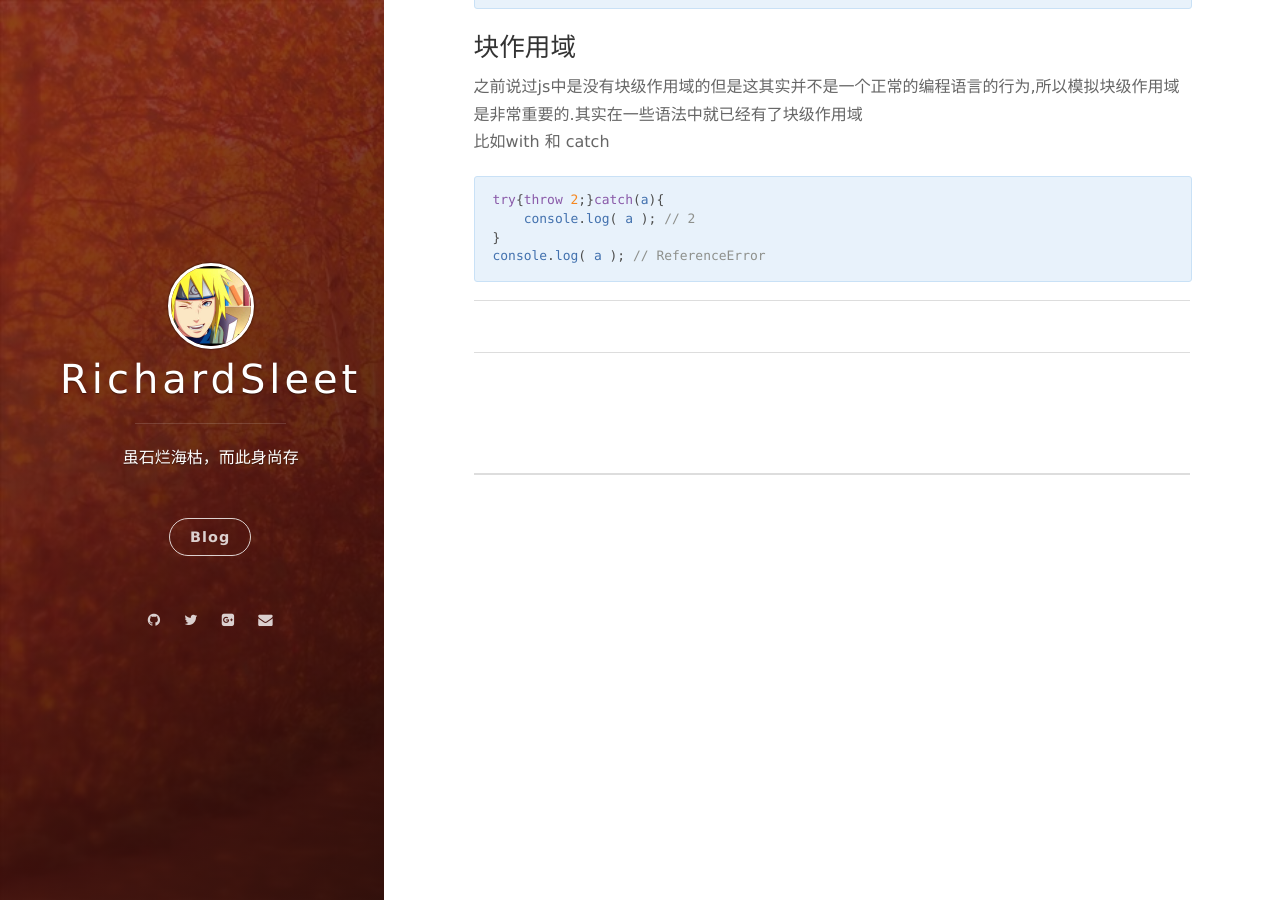
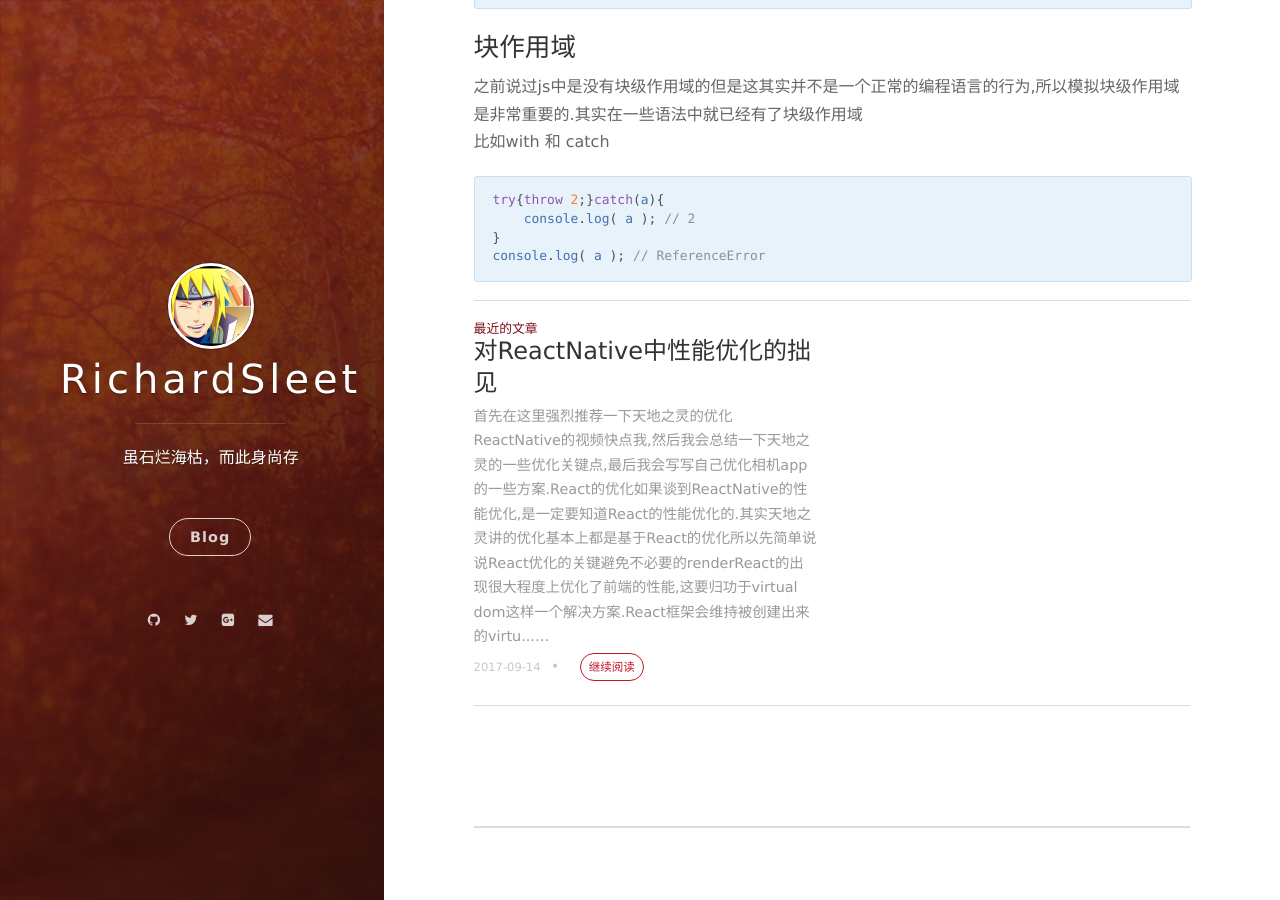
Before and after one commit to RichardSleet/RichardSleet.github.io, a Jekyll site: the page built from _posts/2017-07-11-Learning-Notes-YDKJS-1.md, in a window 1280 px wide and 900 px high, scrolled down 19585 px. Built offline with Jekyll 4.4.1, drawn with Linux system fonts in a browser that asks for light colours; nearby versions of some CDN libraries; comment, search, counter and statistics services are not loaded.

Commit message:
add react-native share

````diff
--- a/_drafts/2017-09-14-React-Native-Share.md
+++ b/_posts/2017-09-14-React-Native-Share.md
@@ -3,11 +3,11 @@ layout: post
 title: 对ReactNative中性能优化的拙见
 category: ReactNative-SHARE
 ---
-首先在这里非常强烈的推荐十分推荐天地之灵的优化reactnative的视频[快点我](http://i.youku.com/i/UMzM5ODI5MDA4MA==/videos?order=2),然后我会总结一下天地之灵的一些优化关键点,最后我会写写自己优化相机app的一些方案.
+首先在这里强烈推荐一下天地之灵的优化ReactNative的视频[快点我](http://i.youku.com/i/UMzM5ODI5MDA4MA==/videos?order=2),然后我会总结一下天地之灵的一些优化关键点,最后我会写写自己优化相机app的一些方案.
 ### React的优化
 如果谈到ReactNative的性能优化,是一定要知道React的性能优化的.其实天地之灵讲的优化基本上都是基于React的优化所以先简单说说React优化的关键
 #### 避免不必要的render
-React的出现很大程度上优化了前端的性能,这要归功于virtual dom这样一个解决方案.React框架会维持了被创建出来的virtual dom在写法上就是React.createElement().第一次创建出来的virtual dom会自动挂载到你所指定的dom节点上.就像下面一样
+React的出现很大程度上优化了前端的性能,这要归功于virtual dom这样一个解决方案.React框架会维持被创建出来的virtual dom在写法上就是React.createElement().创建出来的virtual dom会经过 render 会挂载到你所指定的dom节点上.就像下面一样
 ```js
 import react,{Component} from 'react';
 import ReactDOM from 'react-dom'{
@@ -18,9 +18,10 @@ import ReactDOM from 'react-dom'{
 class HelloWorld extends Component
 ReactDOM.render(,document.querySelector('body'))
 ```
-但是真正的精髓并不是这里,而是当你所创建的virtual dom发生改变的时候,React会十分智能的检测你所创建的virtual dom节点树.首先通过diff检查你的root节点是否发生变化,依次向下进行排查,最终锁定住变化的节点然后对变化的节点进行操作更改,让他更新到真实的dom节点上面.过程就像官网上的图片一样.[这是官网的一张图片](https://facebook.github.io/react/img/docs/should-component-update.png),以上就是React的精髓所在.
+但是真正的精髓并不是这里,而是当你所创建的virtual dom发生改变的时候,React会检测你所创建的virtual dom节点树.首先通过diff检查你的root节点是否发生变化,依次向下的同级别进行排查,最终锁定住变化的节点然后对变化的节点进行操作更改,让他更新到真实的dom节点上面.过程就像官网上的[图片](https://facebook.github.io/react/img/docs/should-component-update.png)一样.
 当我看到这里的时候,我就觉得React已经非常完美了,又有什么需要优化的呢?
-其实不然就在我们上述过程中的React查找的节点采用了diff算法,但是其实主要的性能耗费就会发生在执行diff比较之前,react会生成一个virtual dom树.也就是说内存这时会有两个virtual dom 节点树.当React中通过props或者state触发render更新界面的时候React会根据你的render触发所在的虚拟节点上,将这个节点及其子节点的所有虚拟节点全部生成一遍.然后再拿新生成的这个virtual dom树和旧的virtual dom树进行我们上面说的比对过程.所以其实有很大的一部分性能消耗在创建一个不必要的virtual dom树上面.
+
+其实不然就在我们上述过程中React采用了diff算法进行比对时,如果处理不当依然会有不小的性能开支.当React通过props或者state触发render更新界面的时候React会根据你的render触发所在的虚拟节点上,将这个节点及其子节点的所有虚拟节点全部生成一遍.然后再拿新生成的这个virtual dom树和旧的virtual dom树进行我们上面说的比对过程.
 ```js
 import react,{Component} from 'react';
 import ReactDOM from 'react-dom'
@@ -35,13 +36,13 @@ class HelloWorld extends Component{
             <ComponentOne>
                 <p>{this.state.content}</p>
             </ComponentOne>
-            <ComponentTwo></ComponentTwo>
+            <ComponentTwo hello="world"></ComponentTwo>
         </div>
     }
 }
 ReactDOM.render(,document.querySelector('body'))
 ```
-在上面的代码当中如果ComponentOne组件发生了改变,他的结果会导致其实并不简单的会导致ComponentOne组件进行重绘.而是HelloWorld整个都会执行render方法,所以这时ComponentTwo组件即使没有发生改变也会出现重新生成一个virtual dom节点的情况.不过庆幸的是React还是提供了相关的解决方法.那就需要引入React形成的组件的生命周期了
+在上面的代码当中如果当点击触发 click 的事件的时候,他的结果其实并不会十分智能的使ComponentOne组件进行重绘,这是因为父组件重新render 的过程当中子组件接收到的 prop 也会发生改变(可能值是一样的),所以这时ComponentTwo组件即使没有发生数据本质的改变但也会出现重新生成一个virtual dom节点并进行比对重新进行 render.不过庆幸的是React还是提供了相关的解决方法.那这就需要引入React形成的组件的生命周期了
 在React组件的生命周期当中,十分重要的一个过程就是shouldComponentUpdate()这个函数,无论是props还是state的改变最终都会导致这个函数的执行,而这个函数的返回值恰恰决定了这个组件是不是应该被重新进行比对.所以我们可以主动的实现这么一个办法来判断我的属性是不是应该被改变,而避免不必要的virtual dom的生成
 ```js
 import react,{Component} from 'react';
@@ -57,7 +58,7 @@ class HelloWorld extends Component{
             <ComponentOne>
                 <p>{this.state.content}</p>
             </ComponentOne>
-            <ComponentTwo></ComponentTwo>
+            <ComponentTwo hello="world"></ComponentTwo>
         </div>
     }
 }
@@ -87,7 +88,7 @@ class HelloWorld extends Component{
             <ComponentOne>
                 <p>{this.state.content}</p>
             </ComponentOne>
-            <ComponentTwo></ComponentTwo>
+            <ComponentTwo hello="wrold"></ComponentTwo>
         </div>
     }
 }
@@ -115,7 +116,7 @@ class HelloWorld extends Component{
 }
 ReactDOM.render(,document.querySelector('body'))
 ```
-假设我们在ComponentTwo组件当中添加了这样的一个事件函数,而且ComponentTwo组件当中同样的继承了PureComponent,这样的话即便每次render执行没有任何变化ComponentTwo也会被重新创建Dom.惊不惊喜?意不意外?这是因为每一次进行shouldComponent的判断的时候都回把onClick中的箭头函数重新生成一个,而因为shouldComponent比较的两个前后状态的参数是一个浅比较的过程,由于是内存中完全不同的两个地方,在这种情况下他会认为两个函数并不星等,所以会生成一个全新的virtual dom节点.所以我们需要改变的是这种书写格式
+假设我们在ComponentTwo组件当中添加了这样的一个事件函数,而且ComponentTwo组件当中同样的继承了PureComponent,但是即便每次render执行没有任何变化ComponentTwo也会被重新创建Dom,进行 render.惊不惊喜?意不意外?这是因为每一次进行shouldComponent的判断的时候都回把onClick中的箭头函数重新生成一个,由于shouldComponent比较的两个前后状态的参数是一个浅比较的过程,但是 i 匿名函数是内存中完全不同的两个存储地址,在这种情况下他会认为两个函数并不相等,所以会生成一个全新的virtual dom节点.因此我们需要改变的是这种书写格式
 ```js
 import react,{Component} from 'react';
 import ReactDOM from 'react-dom'
@@ -144,13 +145,13 @@ ReactDOM.render(,document.querySelector('body'))
 ```js
 1.首先通过Systrace或者其他性能分析工具,找出来卡顿所在的线程(一般来说都是js线程)
 2.整理一下当前页面的代码逻辑,尤其是哪些大量的循环,timer等等非常频繁的操作,以及分析一下dom树的性能.
-3,定位到问题代码,更改逻辑或者代码的位置,因为这些复杂的操作通常会导致js线程和ui线程交互的时候,因为处理js线程当中操作泰国复杂,就会导致js线程没办法把生成的改变及时交给ui去处理.
+3.定位到问题代码,更改逻辑或者代码的位置,因为这些复杂的操作通常会导致js线程和ui线程交互的时候,因为处理js线程当中操作过于复杂,就会导致js线程没办法把生成的改变及时交给ui线程去处理.
 ```
 上面的步骤是自己总结的不一定正确,但还是希望能够分享一下解决问题的思路.
 在RN方面优化的途径是十分多的,不过终究来说就是为了减少render.
 
 ### ReactNative中下载进度更新的简单优化
-当我看完天地之灵的视频的时候发现哇塞看来我的代码要大改一遍了,然而这个过程还并不是很容易的.对于上面的React优化是一个基础知识,但是真正需要优化一个ReactNative的性能的时候是和代码结构甚至是你的代码逻辑都是有巨大的关系的.就比如说在做下载队列的图片的时候.页面基本非常的卡.我简单写一下我的代码
+当我看完天地之灵的视频的时候发现哇塞,看来我的代码要重构一遍了.然而这个过程还并不是很容易的.对于上面的React优化仅仅是一个基础知识,但是真正需要优化一个ReactNative的性能的时候是和代码结构甚至是你的代码逻辑都是有巨大的关系的.就比如说在做下载队列的图片的时候.页面基本非常的卡.我简单写一下我的代码
 ```js
 class DownloadListItem extends Component{
     componentDidMount(){
@@ -174,10 +175,10 @@ class DownloadListItem extends Component{
 以上就是我当时非常正常的下载思路,可是事实是运行出来的app十分的卡,简直是卡到爆!不过我也迅速的意识道了问题出现在一下几个方面
 ```js
 1.progress是我封装的android的AsyncTask和iOS的NSURlSession的回调函数,这种函数会被反复的执行,执行量是非常的大的.(所以反复的导致render被刷新)
-2.我自己封装原生的是多线程下载的,也就是说在下载队列当中的控件不止一个
+2.由于自己封装原生的是多线程下载的,也就是说在下载队列当中的控件不止一个会接受到模块线程的回调
 3.当js线程大量的计算的时候就会导致没有时间和ui线程做交互,也就导致了页面发生的卡顿啊问题
 ```
-**解决方法:**下面说说我的解决方法,第一步不要依赖于progress的频繁回调来刷新自己的视图,我的解决方式时起了一个Timer方法没过0.3s就会去拿一次数据,把这个简单的代码更改一下就是下面的这个样子
+**解决方法:**下面说说我的解决方法,第一步不要依赖于progress的频繁回调来刷新自己的视图,我的解决方式是起了一个Timer方法每次过0.3s就会去拿一次数据(就是防抖),把这个简单的代码更改一下就是下面的这个样子
 ```js
 class DownloadListItem extends Component{
     componentDidMount(){
@@ -201,7 +202,7 @@ class DownloadListItem extends Component{
     }
 }
 ```
-改成这个样子以后就会发现减少了非常大的一部分的render,但是这又有了另一个问题.由于我分装的progress是一个根据props改变视图的简单view,也就是说如果传入的props是0.10,0.11,0.12,0.13,这样的进度的话用户会看到一个平滑的进度条更新.但是由于我们并没有频繁的进行render更新所以每次穿过来的进度可能会很大比如0.2,0.4,0.6.这会让用户看起来一停一停的.这个问题的解决方案是在于将progress这个控件改为用动画的方式进行刷新.这里我是采用了[react-native-progress](https://github.com/oblador/react-native-progress).这样以来界面一下子就流畅了许多.
+改成这个样子以后就会发现减少了非常大的一部分的render,但是这又有了另一个问题.由于我分装的progress是一个根据props改变视图的简单view,也就是说频繁传入时props的数据是0.10,0.11,0.12,0.13,这样的进度的话用户会看到一个平滑的进度条在更新.但是由于我们并没有频繁的进行render更新所以每次传过来的进度差值可能会很大比如0.2,0.4,0.6.这会让用户看起来一停一停的.这个问题的解决方案是在于将progress这个控件改为用动画的方式进行刷新.这里我是采用了[react-native-progress](https://github.com/oblador/react-native-progress).这样以来界面一下子就流畅了许多.
 ```js
 //我写的Progress感觉就是这样的
 class Progress extends Component{
@@ -213,7 +214,7 @@ class Progress extends Component{
     }
 }
 ```
-但是!还没有完为了确保更好的用户体验,我们希望如果用户点击了屏幕的按钮,但是突然js线程需要进行更新progress进度这样一个耗时的操作(虽然可能性很小),所以我们希望我们的js线程能够优先处理用户的操作这里我们就用到了InteractionManager[InteractionManager](https://reactnative.cn/docs/0.31/timers.html)再次优化一下上面的代码
+但是!还没有完!为了确保更好的用户体验,我们希望如果用户点击了屏幕的按钮时js线程突然需要进行更新progress进度这样一个耗时的操作(虽然可能性很小),这种情况下我们希望我们的js线程能够优先处理用户的操作这里我们就用到了InteractionManager[InteractionManager](https://reactnative.cn/docs/0.31/timers.html)再次优化一下上面的代码
 ```js
 class DownloadListItem extends Component{
     componentDidMount(){
@@ -242,9 +243,9 @@ class DownloadListItem extends Component{
 当当当,这样一来页面就会更加的流畅.其实做到现在依然可以进行再次的优化不如你使用进度条的动画可以才用requestAnimationFrame来进行控制,结合之前提到的react知识你还需要对这个控件的其他组件进行判定避免你的progress发生更新的时候,带动了你所有的组件创建多余的virtualdom节点.
 
 ### ReactNative中借助ScrollView对Flatlist和Sectionlist进行深度优化
-接下来首先说说我的应用场景,我是用FlatList去展现我的照片,但是随着加载的照片越来越多.也就是一直滑动到最底部将近加载过600多张的图片的时候,会有一个选择的功能,当点击选择的时候会有将近3,4s的延迟.就像下面一样
-在阐述我的引起我问题的原因之前我先说说FLatList这个控件,列表一直都是移动端使用的最最频繁的一种控件,比如你看到的微博,qq,微信,几乎都是用列表控件,所以这个控件的性能直接影响了app的性能,对于iOS和android为了提高各自列表版本的效率,他们使用的应该是同一种优化方法,就是**复用cell**可能在移动端是一个非常常用的概念,但是起初的我并不知道.所以还是来解释一下复用cell其实就是当这个控件显示到屏幕上并且从上方离开屏幕以后,就会从下方又出现一个'新'的cell.然而其实新出现的cell会用离开屏幕的cell对象.比如说一共有500条数据其实并不会对应有500个cell而是只有屏幕上显示的10个cell在反复的利用.
-所以现在flatlist性能之所以会比之前的listview就是因为做出了很大的优化.接着回到我们之前的问题就是在对图片进行选中为什么会发生卡顿.如果说Flatlist已经采用了**复用cell**,那么应该完全不会有卡顿才对.因为只对屏幕上的cell进行操作,这样的性能要求并不是很大.而且卡顿会随着加载的图片数量边的更慢.所以我突然意识到,其实可以把在android和iOS上的控件,比作前端当中真实的dom节点而React所创建的dom节点都是virtual dom节点.也就是说虽然ListView划出屏幕的部分会被卸载掉但是,因为真实的listview控件并没有卸载,所以virtual dom依然存在,而virtual dom却不会被卸载而是被保存住.当我进行点击选中的时候所有的图片(将近600张的照片)的virtual dom都回被重新生成新的virtual dom然后再进行两个dom树之间的diff算法对比.最后更新视图.也就是说我们会对大量的Virtual dom进行操作即便使用了我们之前的PureComponent进行封装,依然不会有改变.因为这些virtual dom 的改变都是一个正常过程.
+接下来首先说说我的应用场景,我是用FlatList去展现我的照片,但是随着加载的照片越来越多.也就是一直滑动到最底部将近加载过600多张的图片的时候,会有一个选择的功能,当点击选择的时候会有将近3,4s的延迟.
+在阐述我的引起我问题的原因之前我先说说FLatList这个控件,列表一直都是移动端使用的最最频繁的一种控件,比如你看到的微博,qq,微信,几乎都是用列表控件,所以这个控件的性能直接影响了app的性能,对于iOS和android为了提高各自列表版本的效率,他们使用的应该是同一种优化方法,就是**复用cell**可能在移动端是一个非常常用的概念,但是起初的我并不知道.所以还是来解释一下复用cell其实就是当这个控件显示到屏幕上并且从上方离开屏幕以后,就会从下方又出现一个'新'的cell.然而其实新出现的cell会用刚刚离开屏幕的cell对象.比如说一共有500条数据其实并不会对应有500个cell的对象的内存被创建而是只有屏幕上显示的10个cell在反复的利用.
+接着回到我们之前的问题,在对图片进行选中为什么会发生卡顿.如果说Flatlist已经采用了**复用cell**,那么应该完全不会有卡顿才对.因为只对屏幕上的cell进行操作,这样的性能要求并不是很大.而且卡顿会随着加载的图片数量便的更严重.所以我突然意识到,由于ReactNative 采用的时 MVVM 的架构.其实可以把在android和iOS上的控件,比作前端当中真实的dom节点而React所创建的dom节点都是virtual dom节点也就是 view model 层.也就是说虽然ListView划出屏幕的部分会被卸载掉但是,因为对应的每一个滑出cell的view model 层并没有被卸载,所以virtual dom依然存在,而virtual dom却不会被卸载而是被保存住.当我进行点击选中的时候所有的图片(将近600张的照片)的virtual dom都会被重新生成新的virtual dom然后再进行两个dom树之间的diff算法对比.最后更新视图.也就是说我们会对大量的Virtual dom进行操作即便使用了我们之前的PureComponent进行封装,依然不会有改变.因为这些virtual dom 的改变都是一个正常过程.
 所以如果我们能够吧virtual dom 也用上**复用cell**的理念只对显示在屏幕上的dom进行virtual dom的改变就会快很多.(当然我在项目当中使用的是sectionlist但是这里简单的用FlatList写一下).
 下面是我的第一个版本
 ```js
````
